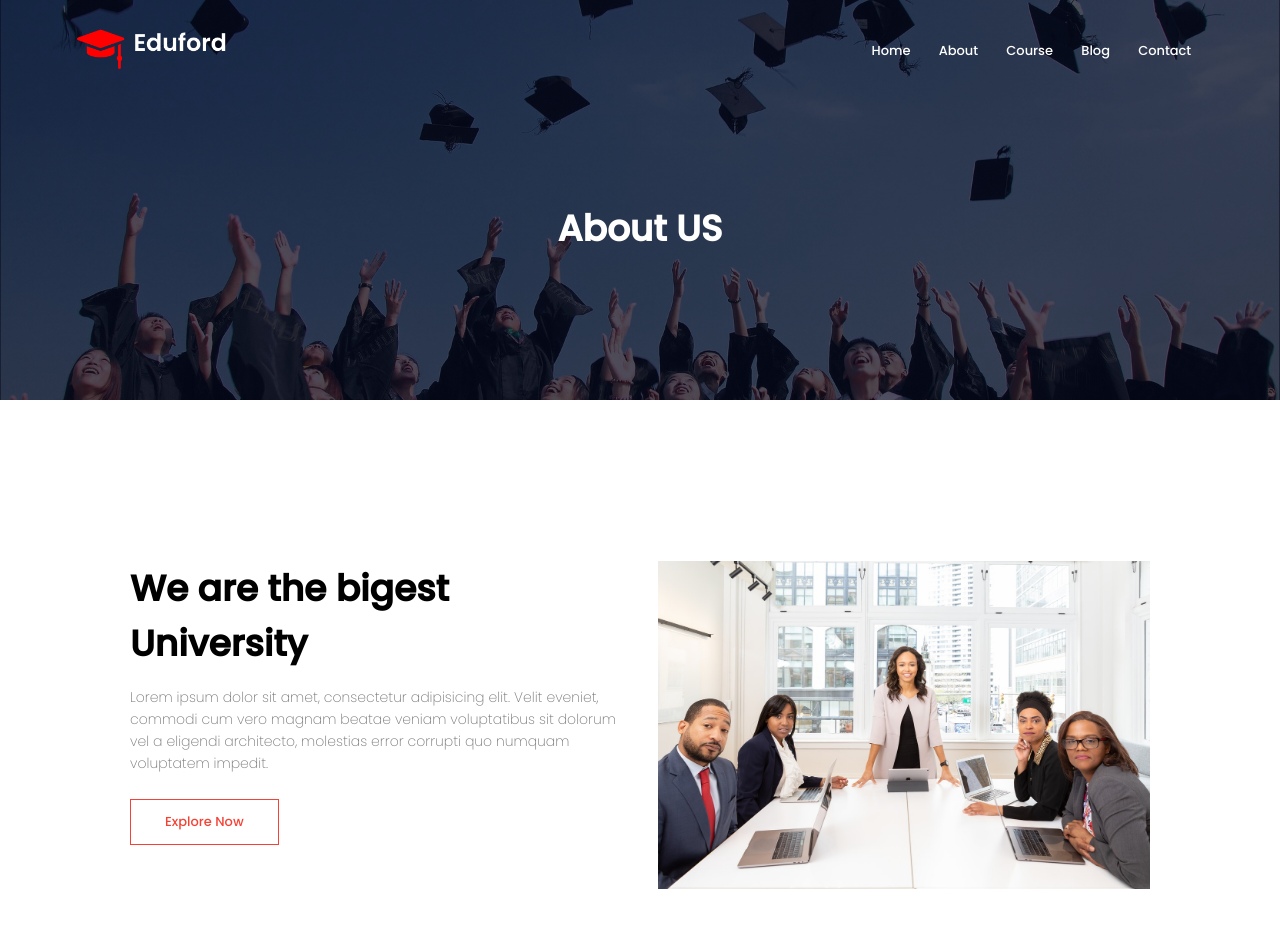
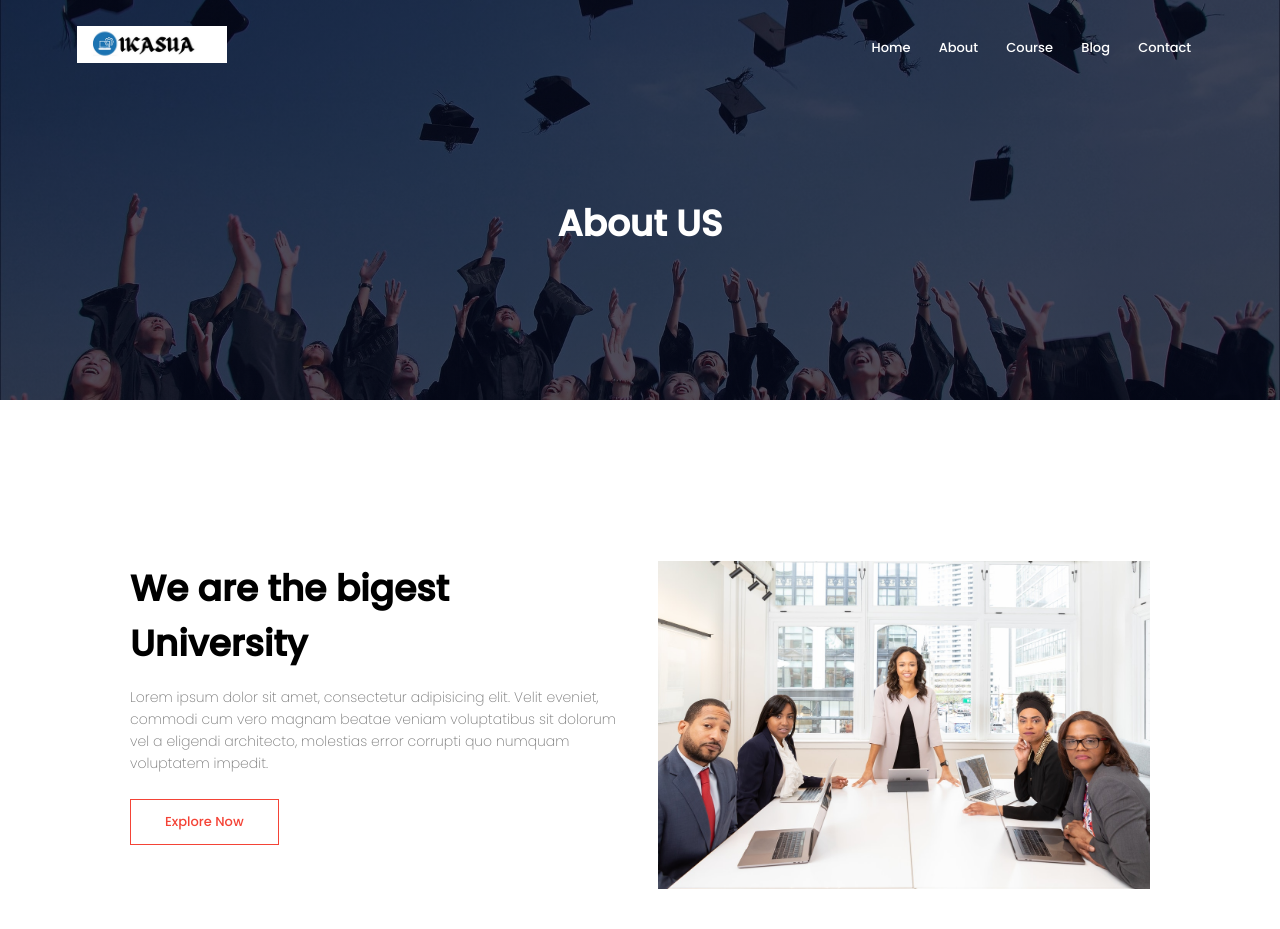
Before and after one commit to seunremmy/ileiwe, a plain HTML site: page about.htm in a window 1280 px wide. Shown: the top 929 px of the page. Drawn offline with Linux system fonts and the light colour scheme.

Commit message:
Update about.htm

```diff
--- a/about.htm
+++ b/about.htm
@@ -18,7 +18,7 @@
     <section class="subheader">
         <nav>
             <!-- a click on the logo takes you to index...reason for thr anchor tag -->
-            <a href="index.htm"><img src="images/logo.png" alt=""></a>
+            <a href="index.htm"><img src="images/IKASUA logo.png" alt=""></a>
             <div class="nav-links" id="navLinks">
                 <!-- copied from fontawesome icons -->
                 <!-- add a click event to close and open side bar for small device -->
```
